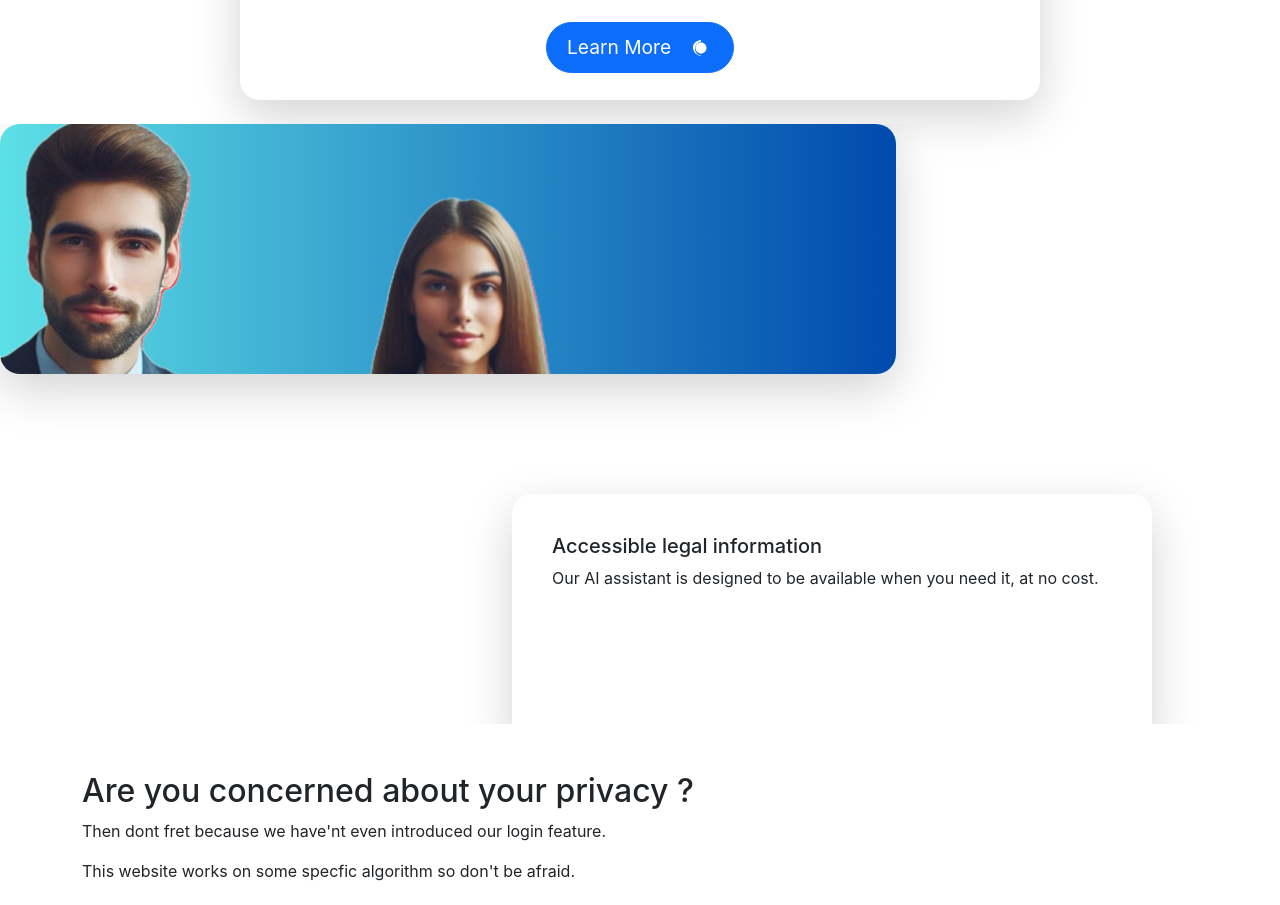
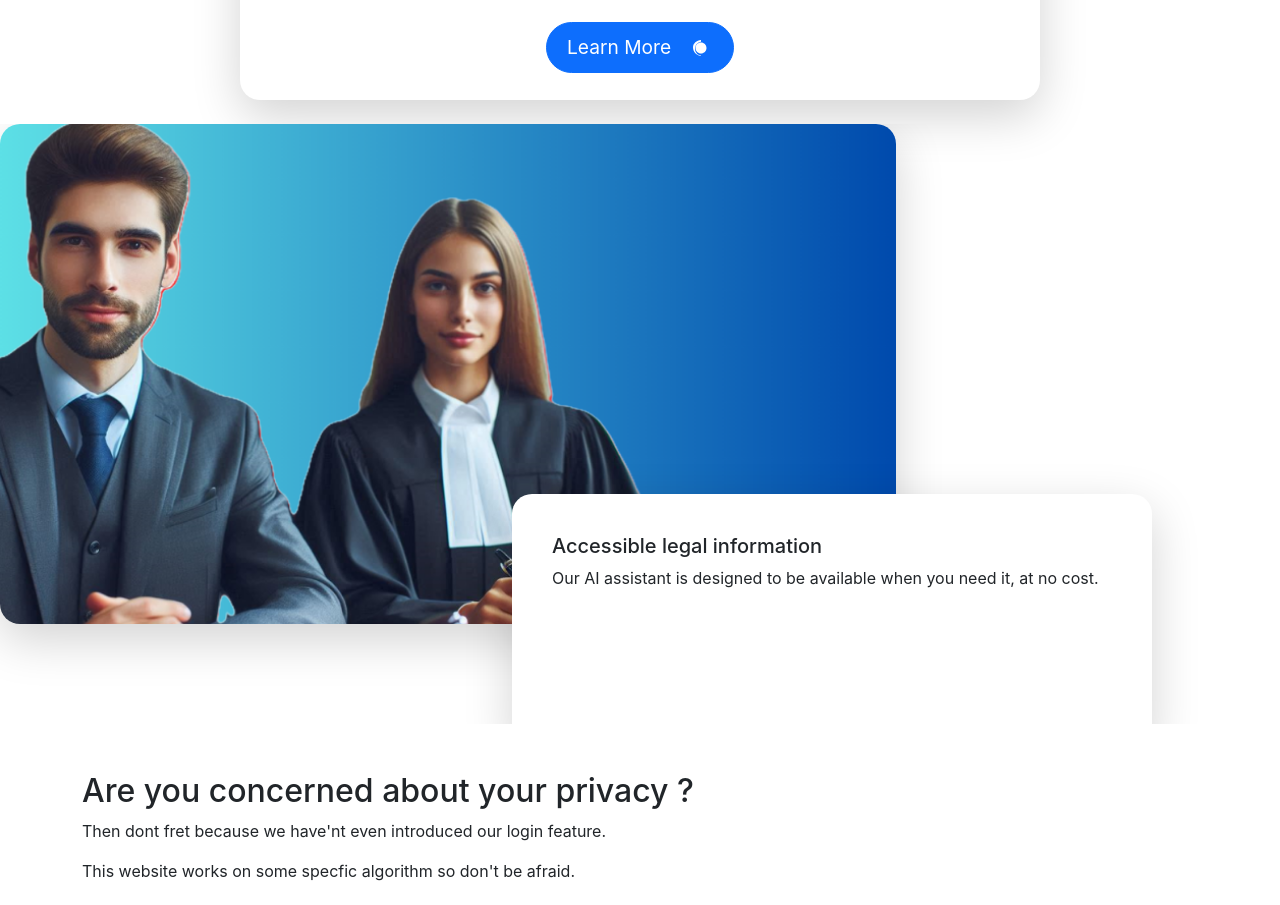
Before and after one commit to Darkstrike03/LawGuide, a React (Create React App) app: page / in a window 1280 px wide. Shown: the part 840-1745 px from the top of the page. Built offline with nearby package versions, Linux system fonts and the light colour scheme.

Commit message:
Update OverlapCard.css

```diff
--- a/src/component/OverlapCard.css
+++ b/src/component/OverlapCard.css
@@ -1,6 +1,7 @@
 .image-card {
   width: 70%;
-    height: 70%;
+  min-height: 500px; /* Minimum height */
+  max-height: 550px; /* Maximum height */
   border-radius: 20px;
   overflow: hidden;
   transition: all 0.5s ease;
```
Lines whose indentation alone changed are shown as unchanged.
